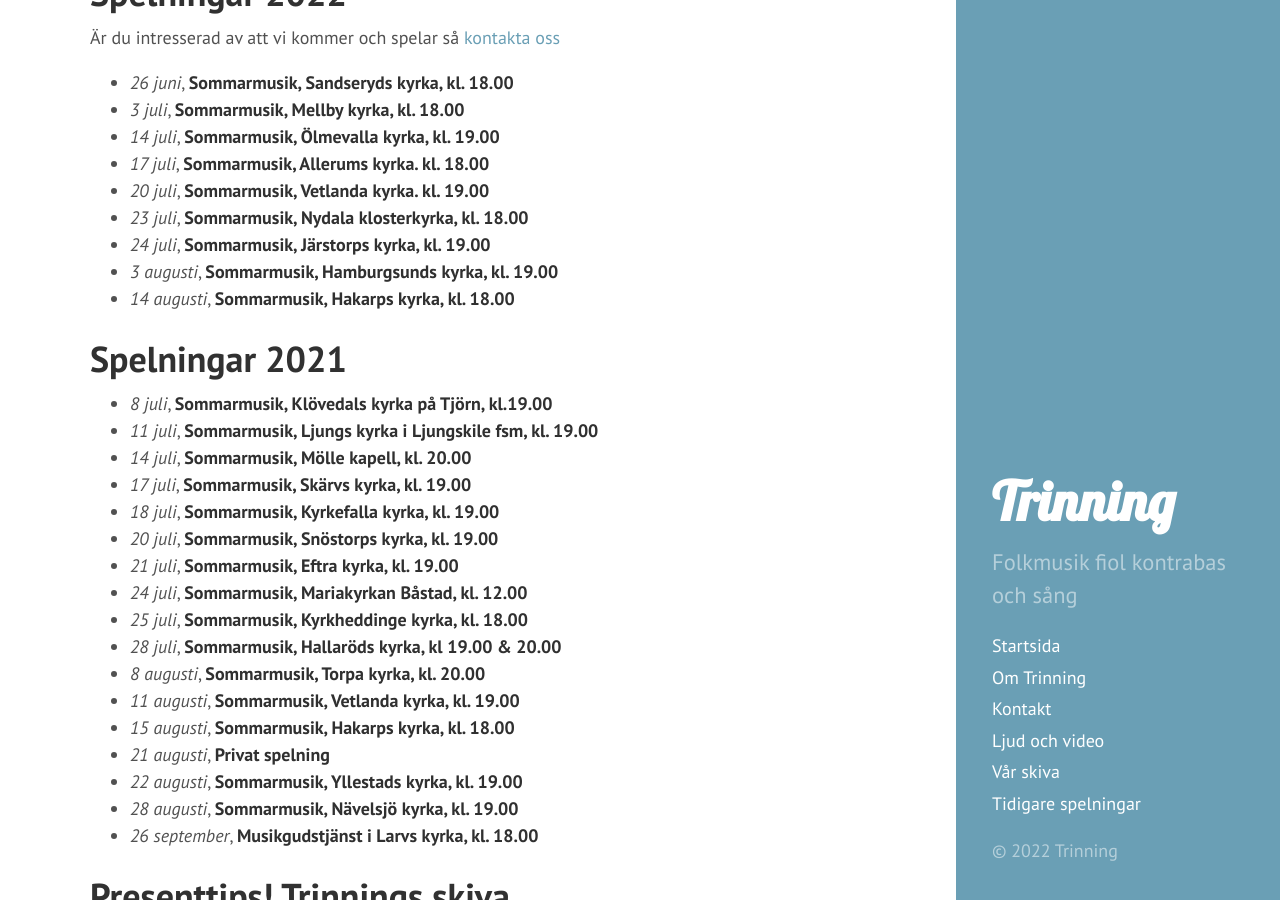
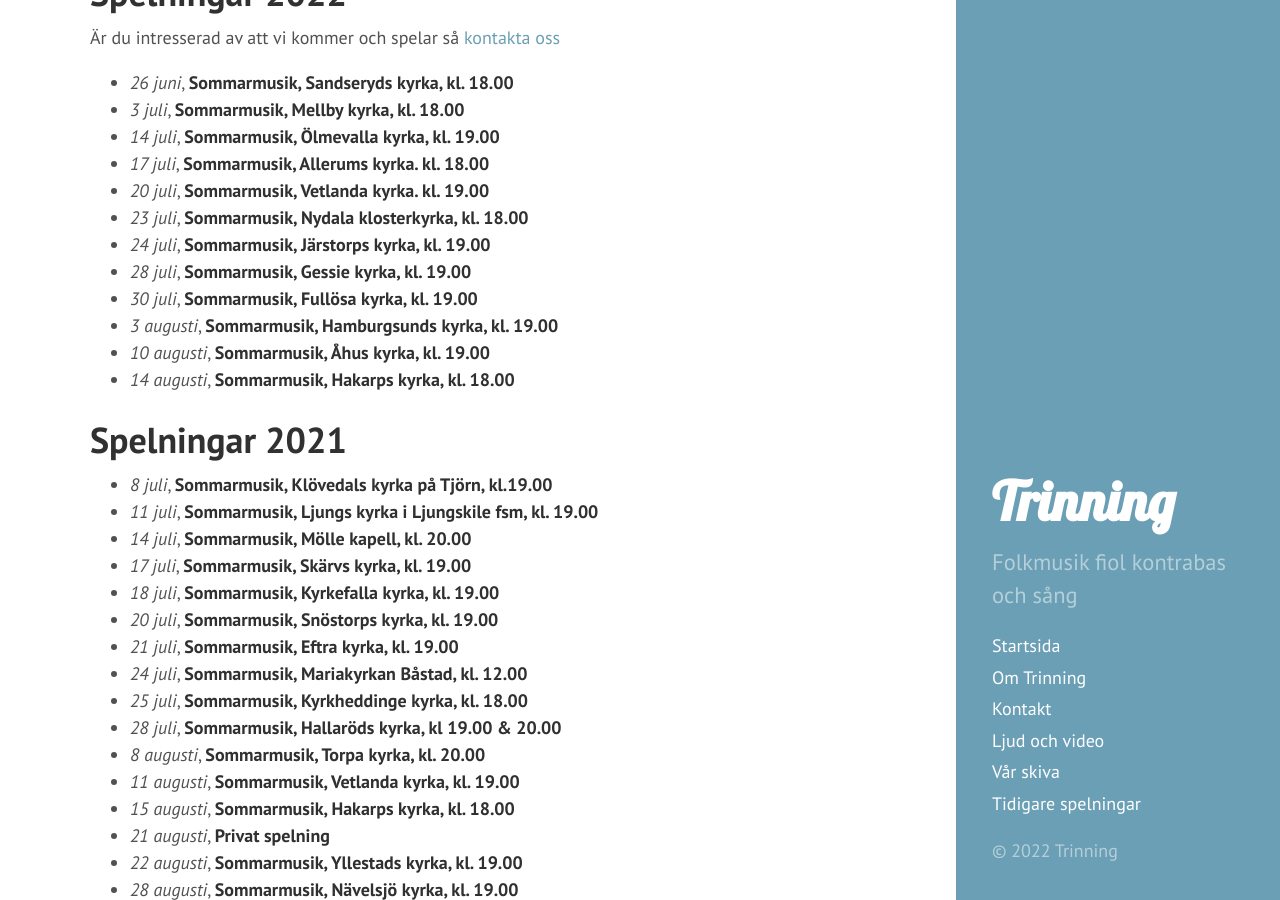
Before and after one commit to trinning/trinning.github.io, a Jekyll site: the page built from index.md, in a window 1280 px wide and 900 px high, scrolled down 624 px. Built offline with Jekyll 4.4.1, drawn with Linux system fonts in a browser that asks for light colours.

Commit message:
Uppdaterat spelningar

```diff
--- a/index.md
+++ b/index.md
@@ -21,7 +21,10 @@ in lite norskt, amerikanskt, låtar från de brittiska öarna och visor från de
 * *20 juli*, **Sommarmusik, Vetlanda kyrka. kl. 19.00**
 * *23 juli*, **Sommarmusik, Nydala klosterkyrka, kl. 18.00**
 * *24 juli*, **Sommarmusik, Järstorps kyrka, kl. 19.00**
+* *28 juli*, **Sommarmusik, Gessie kyrka, kl. 19.00**
+* *30 juli*, **Sommarmusik, Fullösa kyrka, kl. 19.00**
 * *3 augusti*, **Sommarmusik, Hamburgsunds kyrka, kl. 19.00**
+* *10 augusti*, **Sommarmusik, Åhus kyrka, kl. 19.00**
 * *14 augusti*, **Sommarmusik, Hakarps kyrka, kl. 18.00**
 
 # Spelningar 2021
```
